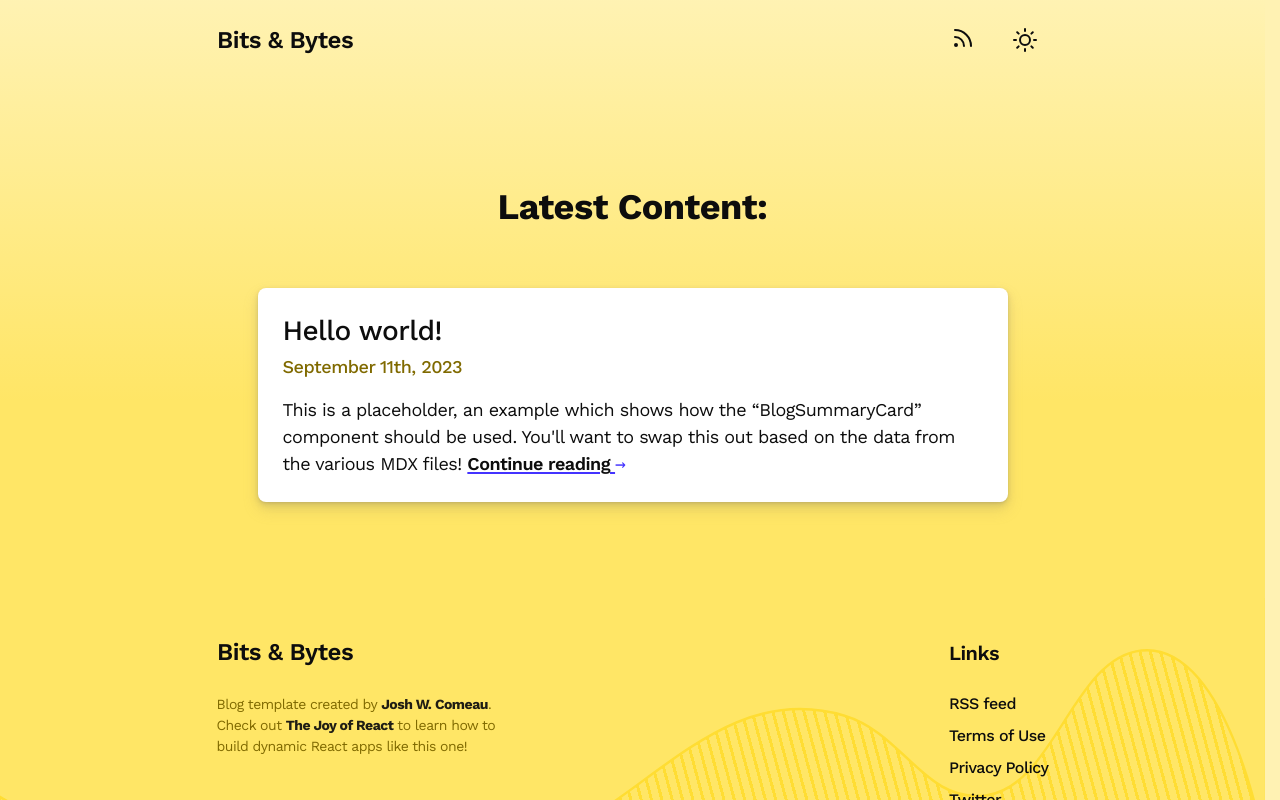
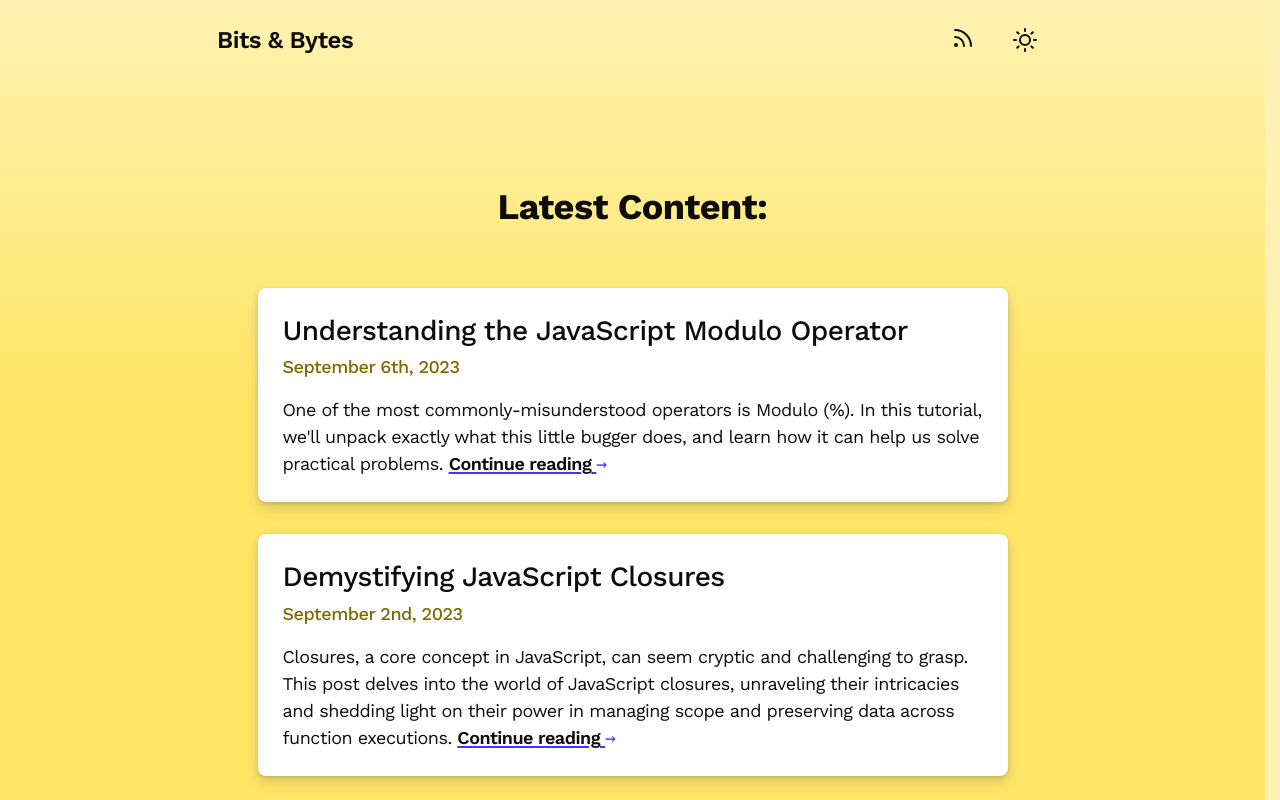
Before and after one commit to pcrescini/project-blog, a Next.js app: page / in a window 1280 px wide. Shown: the top 800 px of the page. Built offline with nearby package versions, Linux system fonts and the light colour scheme; a web font is replaced by a local one.

Commit message:
update: Added list of blog posts to homepage

```diff
--- a/src/app/page.js
+++ b/src/app/page.js
@@ -1,24 +1,28 @@
 import React from 'react';
 
 import BlogSummaryCard from '@/components/BlogSummaryCard';
+import { getBlogPostList } from '@/helpers/file-helpers';
 
 import styles from './homepage.module.css';
 
+const BLOG_POSTS = await getBlogPostList();
+
 function Home() {
   return (
-    <>
-      <div className={styles.wrapper}>
-        <h1 className={styles.mainHeading}>Latest Content:</h1>
-
-        {/* TODO: Iterate over the data read from the file system! */}
-        <BlogSummaryCard
-          slug="example"
-          title="Hello world!"
-          abstract="This is a placeholder, an example which shows how the “BlogSummaryCard” component should be used. You'll want to swap this out based on the data from the various MDX files!"
-          publishedOn={new Date()}
-        />
-      </div>
-    </>
+    <div className={styles.wrapper}>
+      <h1 className={styles.mainHeading}>Latest Content:</h1>
+      {BLOG_POSTS.map(({ slug, title, abstract, publishedOn }) => {
+        return (
+          <BlogSummaryCard
+            key={slug}
+            slug={slug}
+            title={title}
+            abstract={abstract}
+            publishedOn={publishedOn}
+          />
+        );
+      })}
+    </div>
   );
 }
 
```
